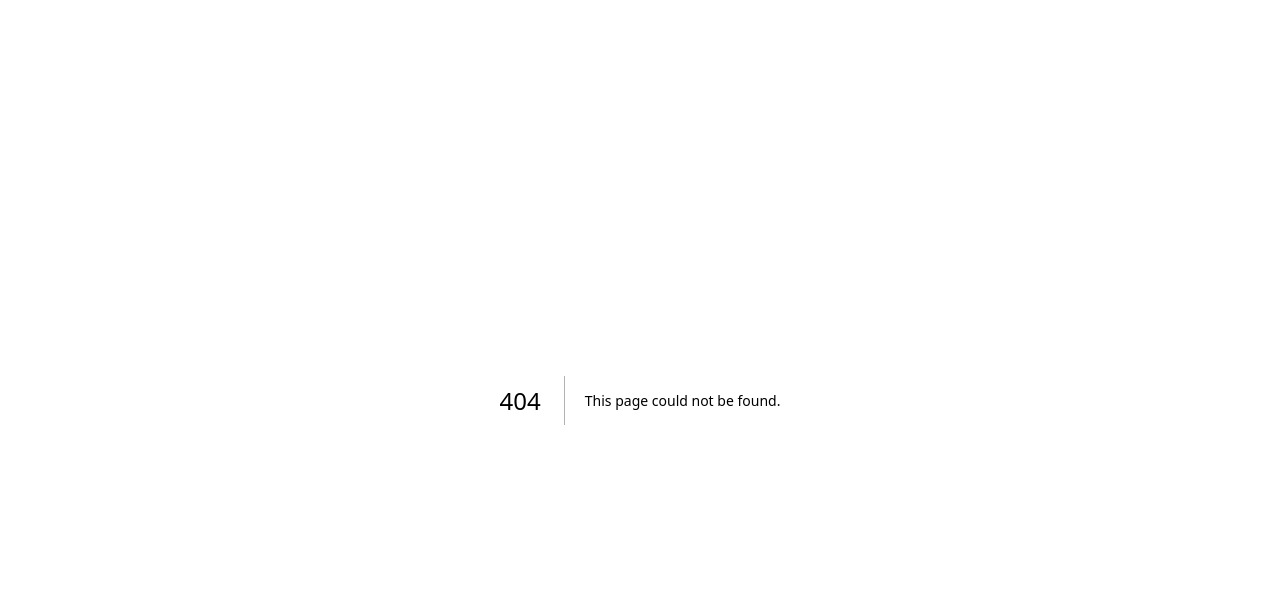
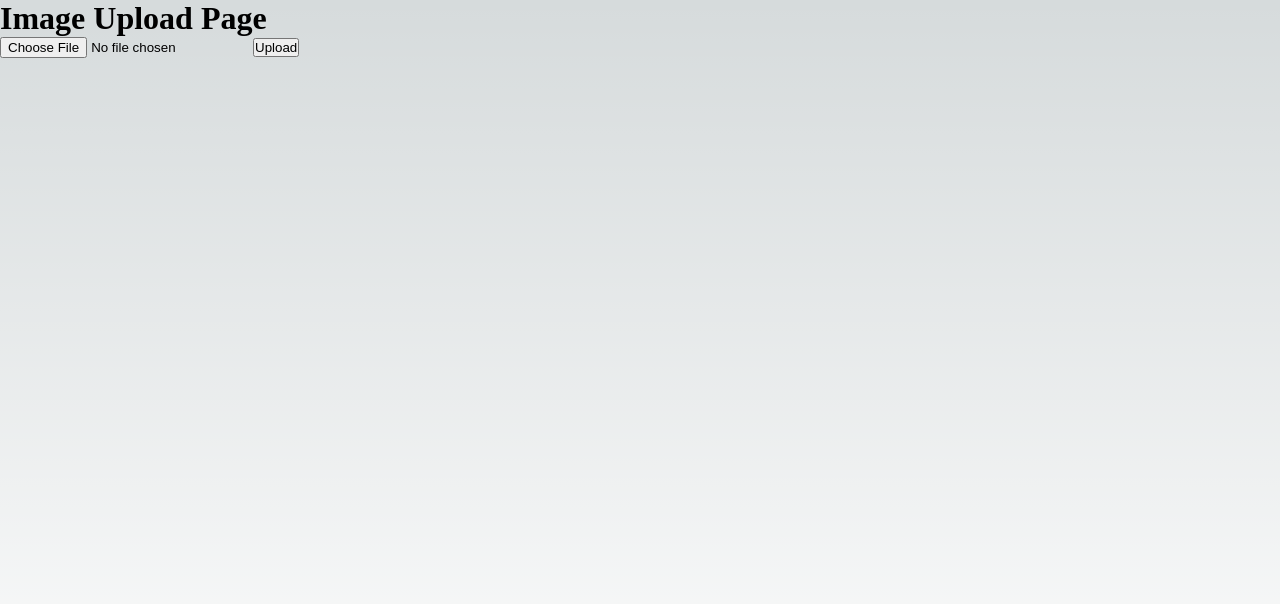
Before and after one commit to Watcharavit/BlochGacha-Client, a Next.js app: page /test/hi2 in a window 1280 px wide. Before the commit this address had no page. Shown: the top 604 px of the page. Built offline with nearby package versions, Linux system fonts and the light colour scheme.

Commit message:
try implement image upload

```diff
--- /dev/null
+++ b/src/components/ImageUpload.tsx
@@ -0,0 +1,51 @@
+// components/ImageUpload.tsx
+import { useState, ChangeEvent } from 'react';
+
+const ImageUpload: React.FC = () => {
+    const [selectedFile, setSelectedFile] = useState<File | null>(null);
+    const [imageUrl, setImageUrl] = useState<string | null>(null);
+
+    const handleFileChange = (e: ChangeEvent<HTMLInputElement>) => {
+        const file = e.target.files?.[0];
+        setSelectedFile(file || null);
+        setImageUrl(file ? URL.createObjectURL(file) : null);
+        };
+
+    const handleUpload = async () => {
+        if (!selectedFile) {
+            console.error('No file selected');
+            return;
+        }
+
+        const formData = new FormData();
+        formData.append('image', selectedFile);
+
+        try {
+            const response = await fetch('/api/upload', {
+                method: 'POST',
+                body: formData,
+            });
+
+            if (response.ok) {
+                console.log('File uploaded successfully');
+                // Handle success, e.g., show a success message to the user
+
+            } else {
+                console.error('Failed to upload file');
+                // Handle failure, e.g., show an error message to the user
+            }
+        } catch (error) {
+            console.error('Error uploading file:', error);
+        }
+    };
+
+    return (
+        <div>
+            <input type="file" onChange={handleFileChange} />
+            <button onClick={handleUpload}>Upload</button>
+            {imageUrl && <img src={imageUrl} alt="Uploaded Image" />}
+        </div>
+    );
+};
+
+export default ImageUpload;
--- /dev/null
+++ b/src/pages/test/hi2.tsx
@@ -0,0 +1,12 @@
+import ImageUpload from '@/components/ImageUpload';
+
+const Home: React.FC = () => {
+  return (
+    <div>
+      <h1>Image Upload Page</h1>
+      <ImageUpload />
+    </div>
+  );
+};
+
+export default Home;
```
Also changed, not shown: package.json (+10 -3 lines), src/pages/api/upload.ts (added, +42 -0 lines), 2 other files (tests, documents, lock files or other folders).
